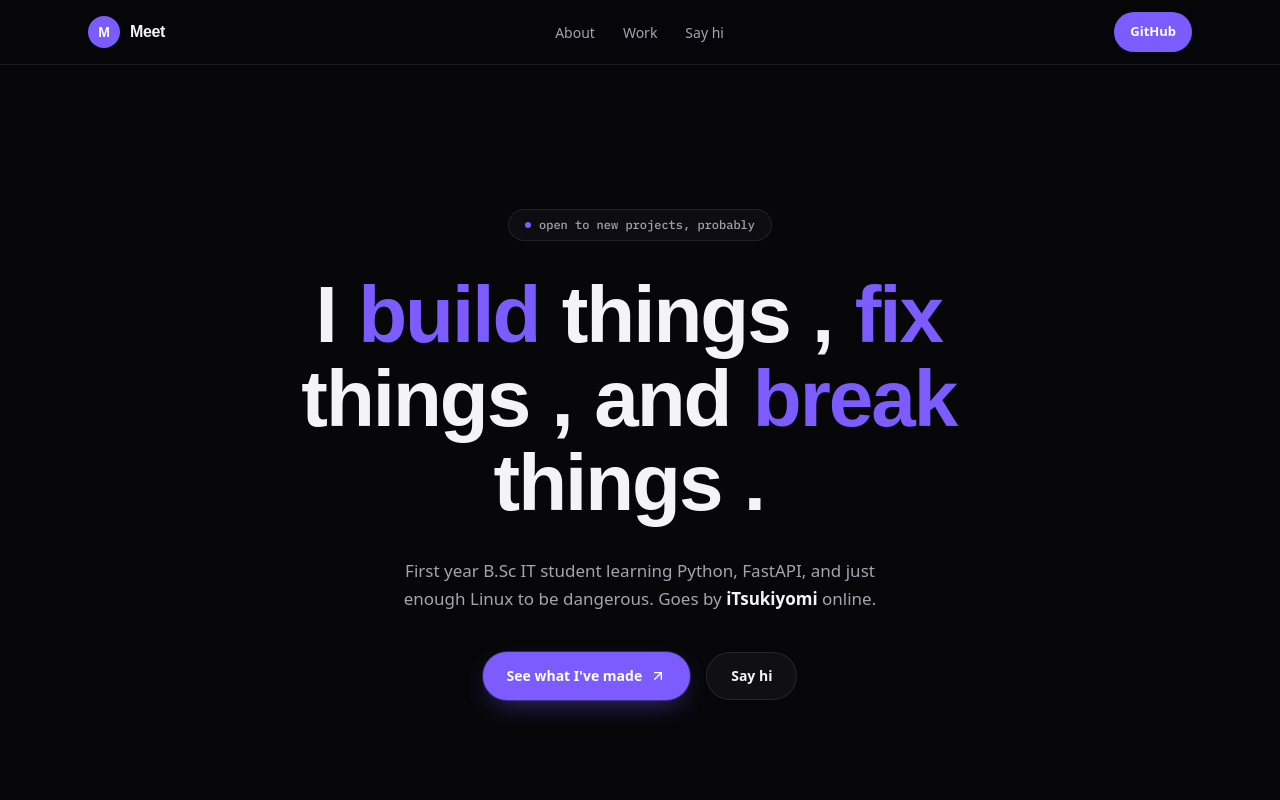
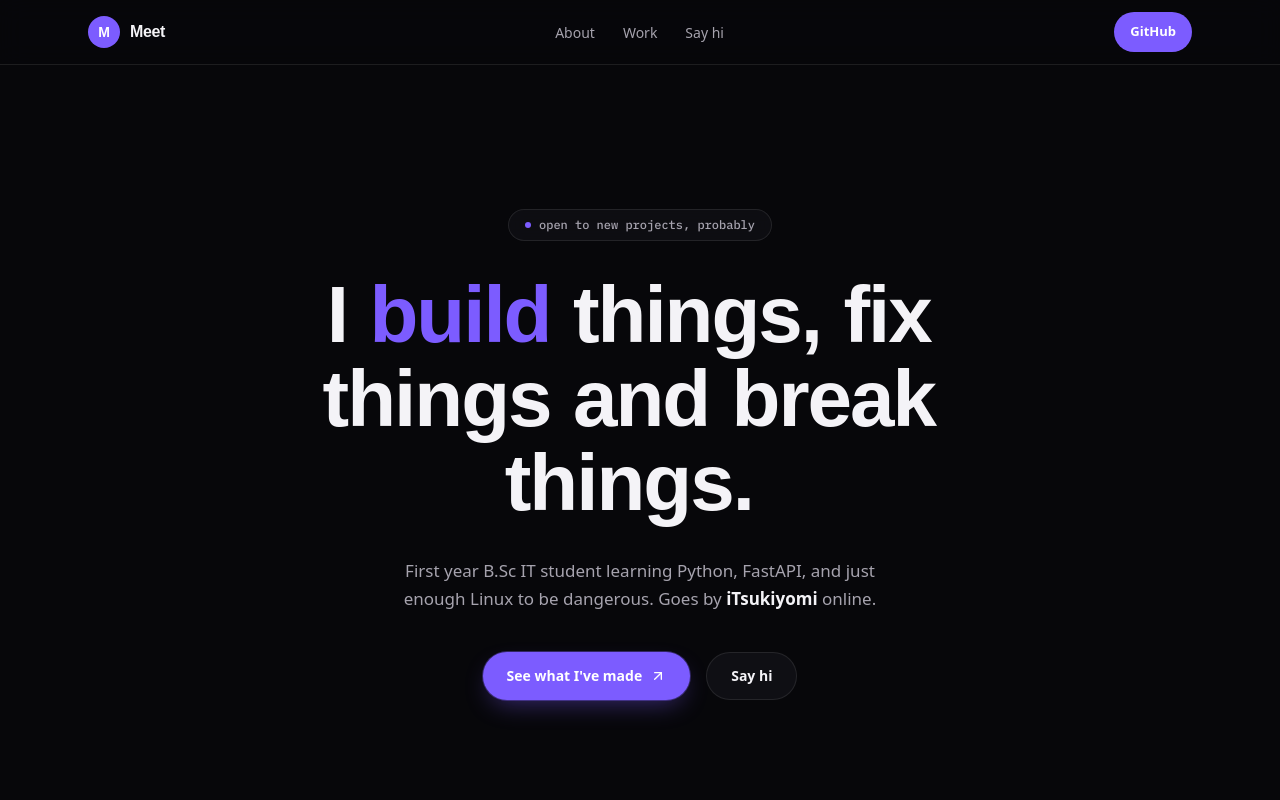
Before and after one commit to iTsukiyomi/portfolio, a React (Vite) app: page / in a window 1280 px wide. Shown: the top 800 px of the page. Built offline with nearby package versions, Linux system fonts and the light colour scheme; a web font is replaced by a local one.

Commit message:
Updated herosectioj

```diff
--- a/src/components/sections/hero.tsx
+++ b/src/components/sections/hero.tsx
@@ -4,13 +4,33 @@ import { Button } from "@/components/ui/button"
 import { Magnetic } from "@/components/ui/magnetic"
 import { Spotlight } from "@/components/ui/spotlight"
 
-const words = ["I", "build", "things", ",", "fix", "things", "," ,"and", "break", "things", "."]
+const headline = [
+  { text: "I" },
+  { text: "build" },
+  { text: "things," },
+  { text: "fix" },
+  { text: "things" },
+  { text: "and" },
+  { text: "break" },
+  { text: "things." },
+]
+
+const highlight: Record<string, string> = {
+  build: "var(--color-accent)",
+  fix: "var(--color-spot-blue)",
+  break: "var(--color-spot-pink)",
+}
 
 export function Hero() {
   return (
     <section id="top" className="relative isolate overflow-hidden pt-28 pb-24 md:pt-36 md:pb-32">
-      <Spotlight />
-      <div className="mx-auto max-w-4xl px-6 text-center">
+      <div>
+        <Spotlight className="-top-40 -left-10 md:-left-32 md:-top-20 h-screen" fill="white" />
+        <Spotlight className="h-[80vh] w-[50vw] top-10 left-full" fill="purple" />
+        <Spotlight className="left-80 top-28 h-[80vh] w-[50vw]" fill="blue" />
+      </div>
+
+      <div className="relative mx-auto max-w-4xl px-6 text-center">
         <motion.div
           initial={{ opacity: 0, y: 10 }}
           animate={{ opacity: 1, y: 0 }}
@@ -24,15 +44,16 @@ export function Hero() {
         </motion.div>
 
         <h1 className="font-display text-[44px] font-bold leading-[1.05] tracking-tight text-ink sm:text-[62px] md:text-[80px]">
-          {words.map((w, i) => (
+          {headline.map((w, i) => (
             <motion.span
               key={i}
               initial={{ opacity: 0, y: 24 }}
               animate={{ opacity: 1, y: 0 }}
               transition={{ duration: 0.5, delay: 0.15 + i * 0.05, ease: [0.22, 1, 0.36, 1] }}
-              className={`inline-block mr-[0.28em] ${w === "build" || w === "break" || w == "fix" ? "text-accent" : ""}`}
+              style={highlight[w.text.replace(/[,.]/g, "")] ? { color: highlight[w.text.replace(/[,.]/g, "")] } : undefined}
+              className="inline-block mr-[0.28em]"
             >
-              {w}
+              {w.text}
             </motion.span>
           ))}
         </h1>
```
